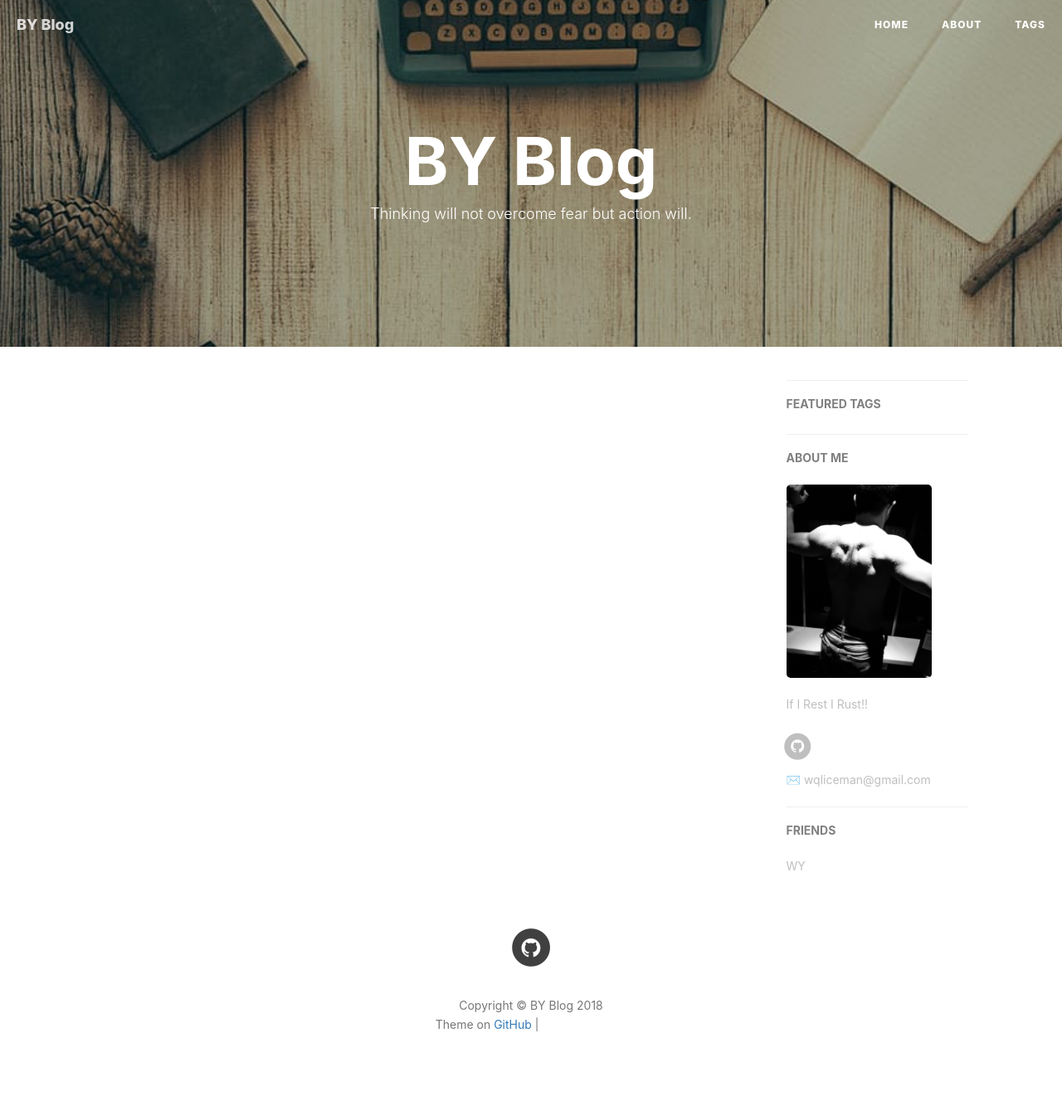
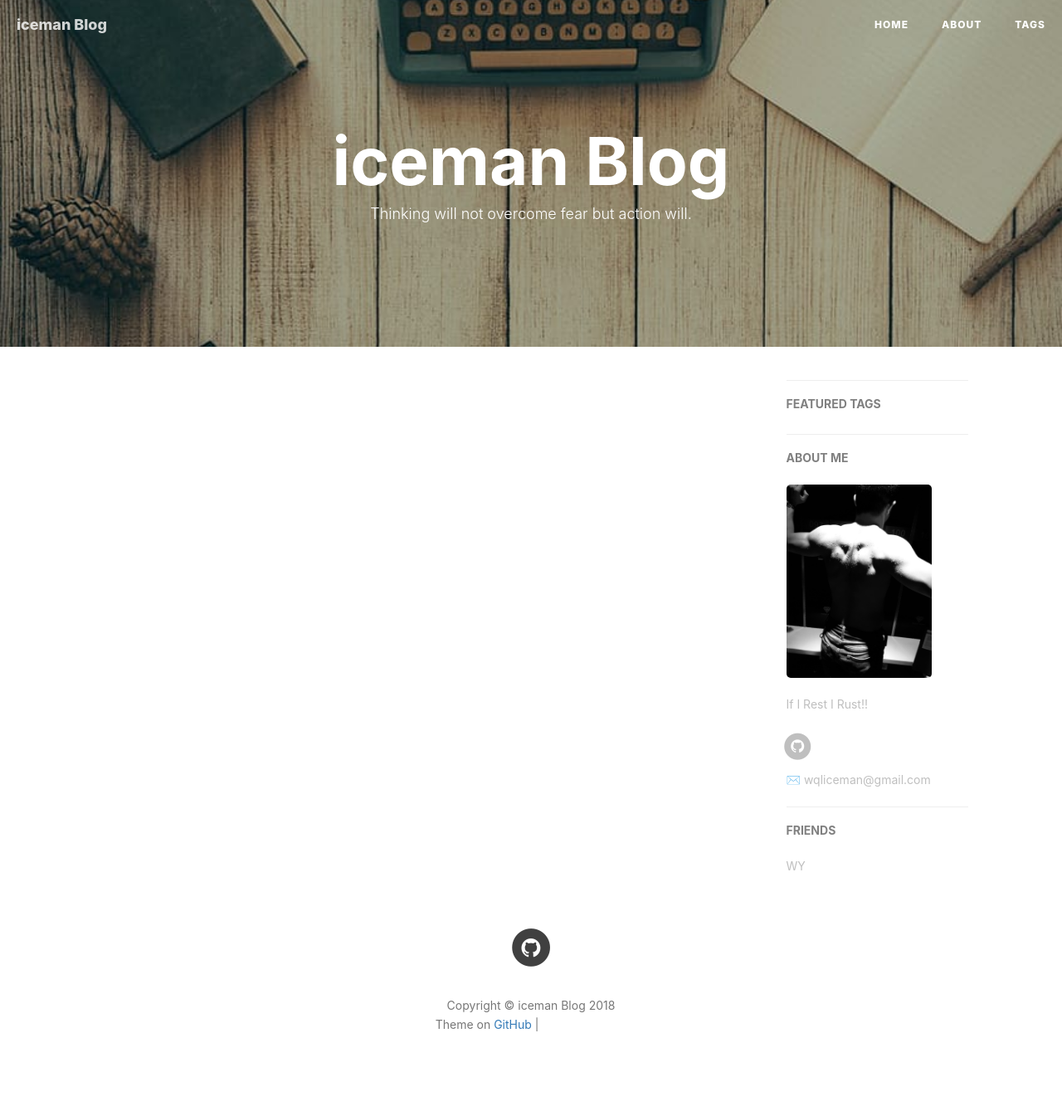
Before and after one commit to wqliceman/iceman.github.io, a Jekyll site: the page built from index.html, in a window 1280 px wide. Shown: the whole page at 83% size. Built offline with Jekyll 4.4.1, drawn with Linux system fonts in a browser that asks for light colours; nearby versions of some CDN libraries; the list of posts is cut into pages by our own code; comment, search, counter and statistics services are not loaded; grey boxes are pictures that could not be loaded.

Commit message:
Update _config.yml
add blog address

```diff
--- a/_config.yml
+++ b/_config.yml
@@ -1,11 +1,11 @@
 # Site settings
-title: BY Blog
-SEOTitle: 奔跑阿甘的博客 | BY Blog
+title: iceman Blog
+SEOTitle: 奔跑阿甘的博客 | iceman Blog
 header-img: img/post-bg-desk.jpg
 email: wqliceman@gmail.com
 description: "Every failure is leading towards success."
-keyword: "BY, BY Blog, 奔跑阿甘的博客, iceman, wql, C++, Python, 健身"
-url: "http://iceman.github.io"          # your host, for absolute URL
+keyword: "iceman blog, 奔跑阿甘的博客, iceman, wql, C++, Python, 健身"
+url: "https://iceman.github.io"          # your host, for absolute URL
 baseurl: ""      # for example, '/blog' if your blog hosted on 'host/blog'
 github_repo: "https://github.com/wqliceman/iceman.github.io.git" # you code repository
 
```
